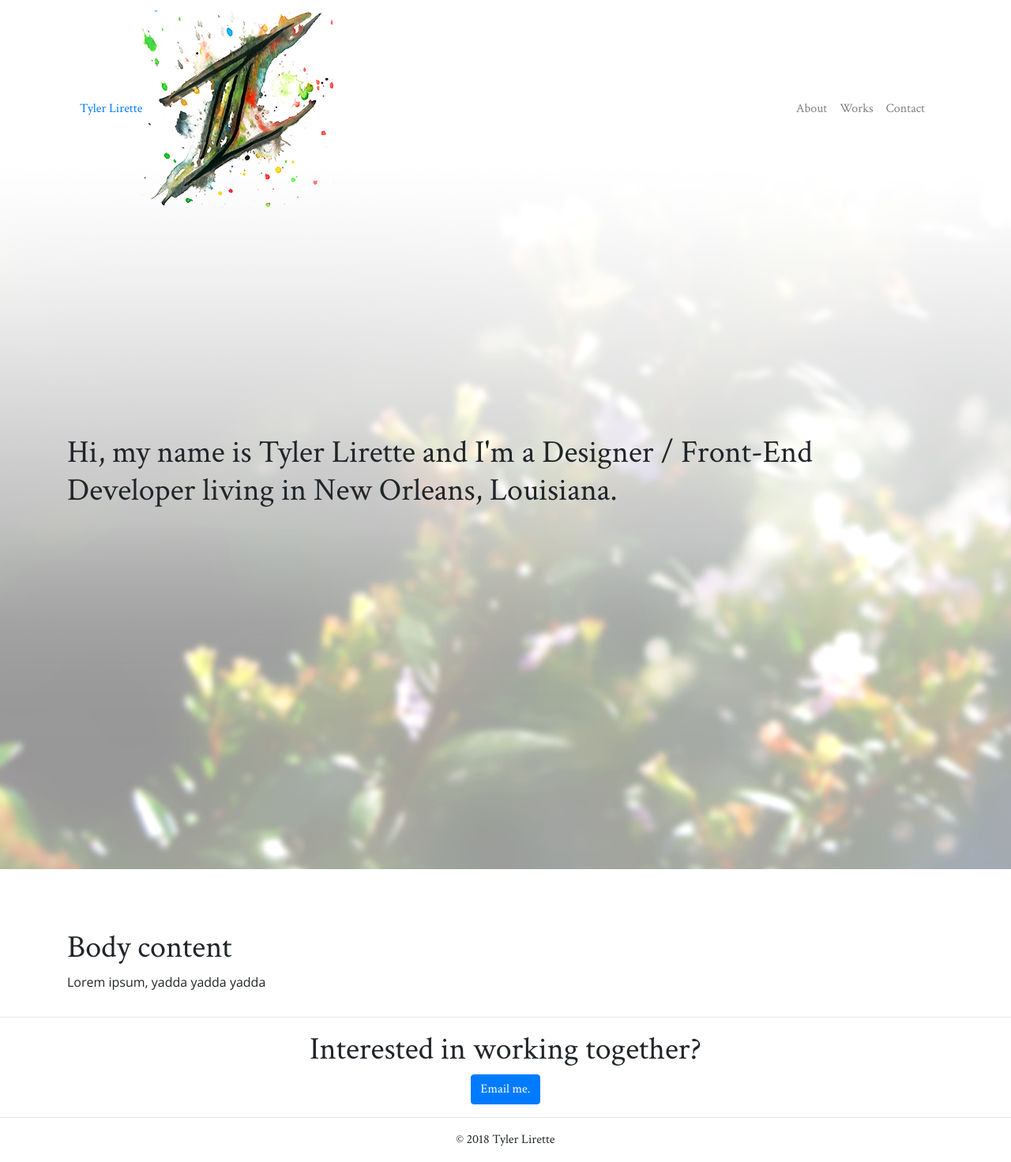
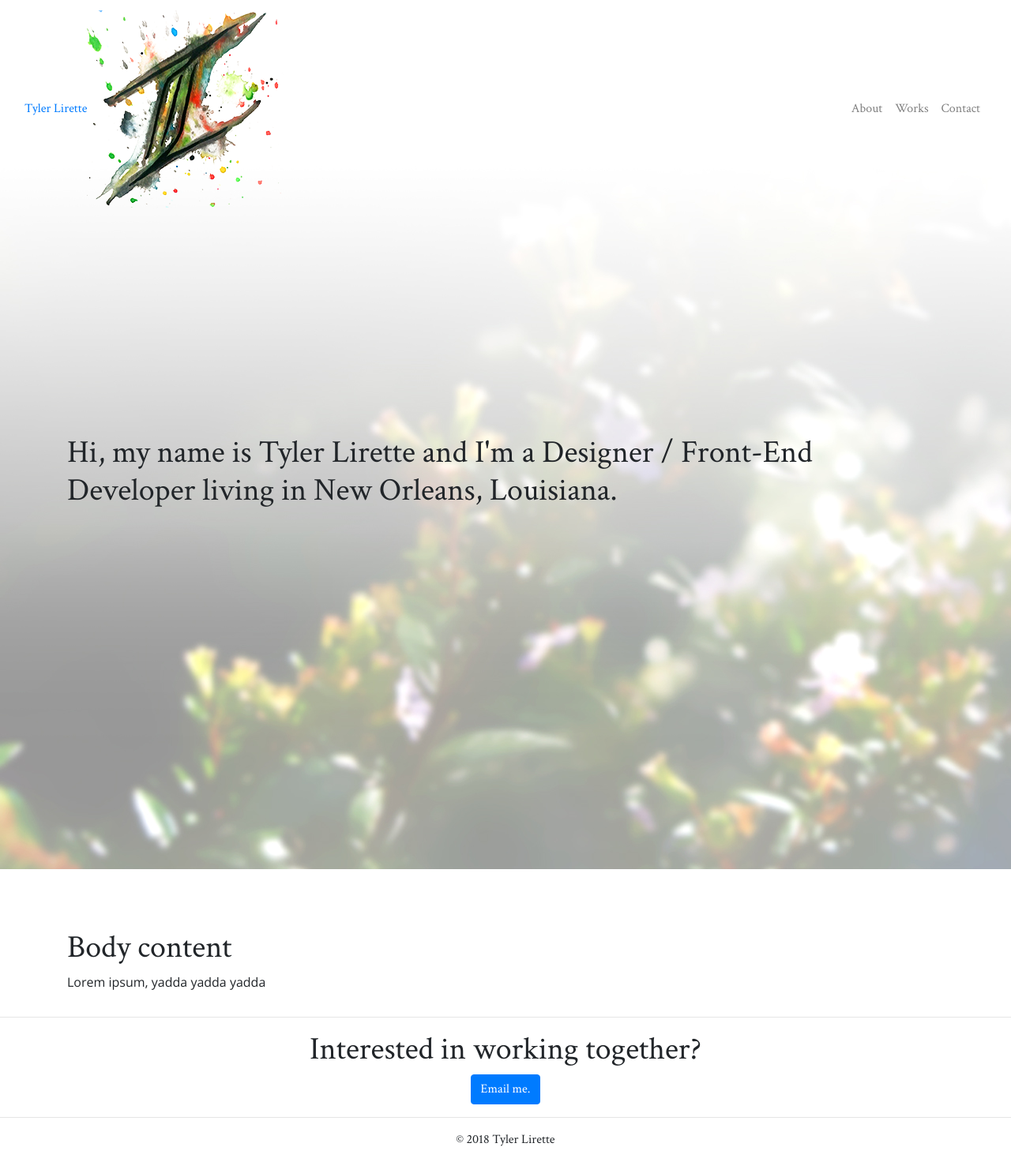
Before and after one commit to tylerlirette/tylerlirette.github.io, a Jekyll site: the page built from index.html, in a window 1280 px wide. Shown: the whole page at 79% size. Built offline with Jekyll 4.4.1, drawn with Linux system fonts in a browser that asks for light colours; nearby versions of some CDN libraries.

Commit message:
container fluid nav

```diff
--- a/_includes/header.html
+++ b/_includes/header.html
@@ -1,4 +1,4 @@
-<div class="container">
+<div class="container-fluid">
   <nav class="navbar navbar-expand-lg navbar-light">
     <a href="/" class="nav-name">Tyler Lirette</a>
     <a class="navbar-brand" href="#">
```
